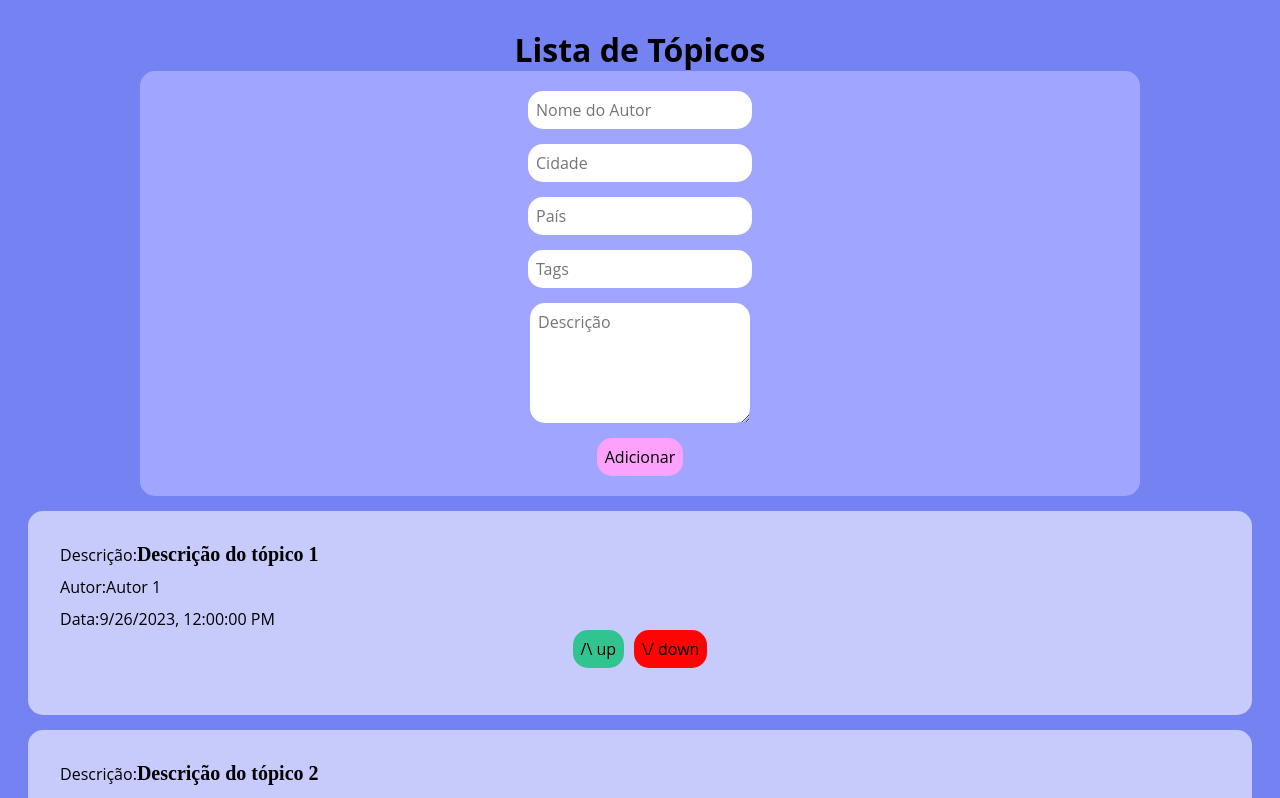
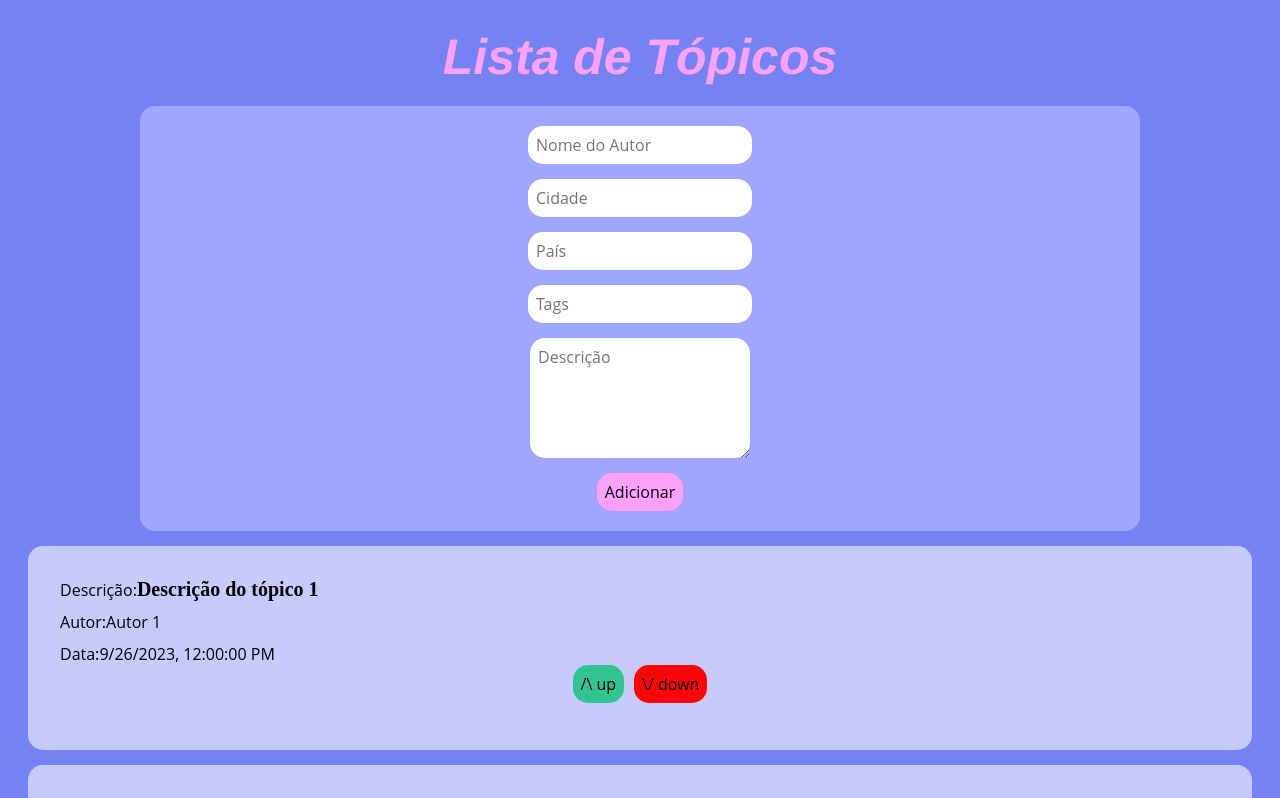
Before and after one commit to TemistoclesZwang/progInternet2, a React (Vite) app in the folder up-down/: page / in a window 1280 px wide. Shown: the top 798 px of the page. Built offline with nearby package versions, Linux system fonts and the light colour scheme; data requests are answered from the project's data file.

Commit message:
select css movido para local certo

```diff
--- a/up-down/src/App.css
+++ b/up-down/src/App.css
@@ -5,10 +5,11 @@
   text-align: center;
 }
 
+.container > h1{
+  margin-bottom: 2rem;
+  color: var(--rosa);
+  font-family:'Franklin Gothic Medium';
+  font-style: italic;
+  font-size: 5rem;
 
-.card {
-  padding: 2em;
-  background-color: var(--roxo);
-  border-radius: 1.5rem;
-  margin-top: 1.5rem;
 }
--- a/up-down/src/pages/components/TaskList/index.css
+++ b/up-down/src/pages/components/TaskList/index.css
@@ -1,13 +1,21 @@
-.containerTxt{
+.containerTxt {
     display: flex;
     flex-direction: column;
     align-items: flex-start;
-    gap:1rem;
+    gap: 1rem;
 }
 
 
-.boldTxt{
-    font-family:cursive;
+.boldTxt {
+    font-family: cursive;
     font-size: 2rem;
-    font-weight:bold;
+    font-weight: bold;
 }
+
+
+.card {
+    padding: 2em;
+    background-color: var(--roxo);
+    border-radius: 1.5rem;
+    margin-top: 1.5rem;
+}
```
